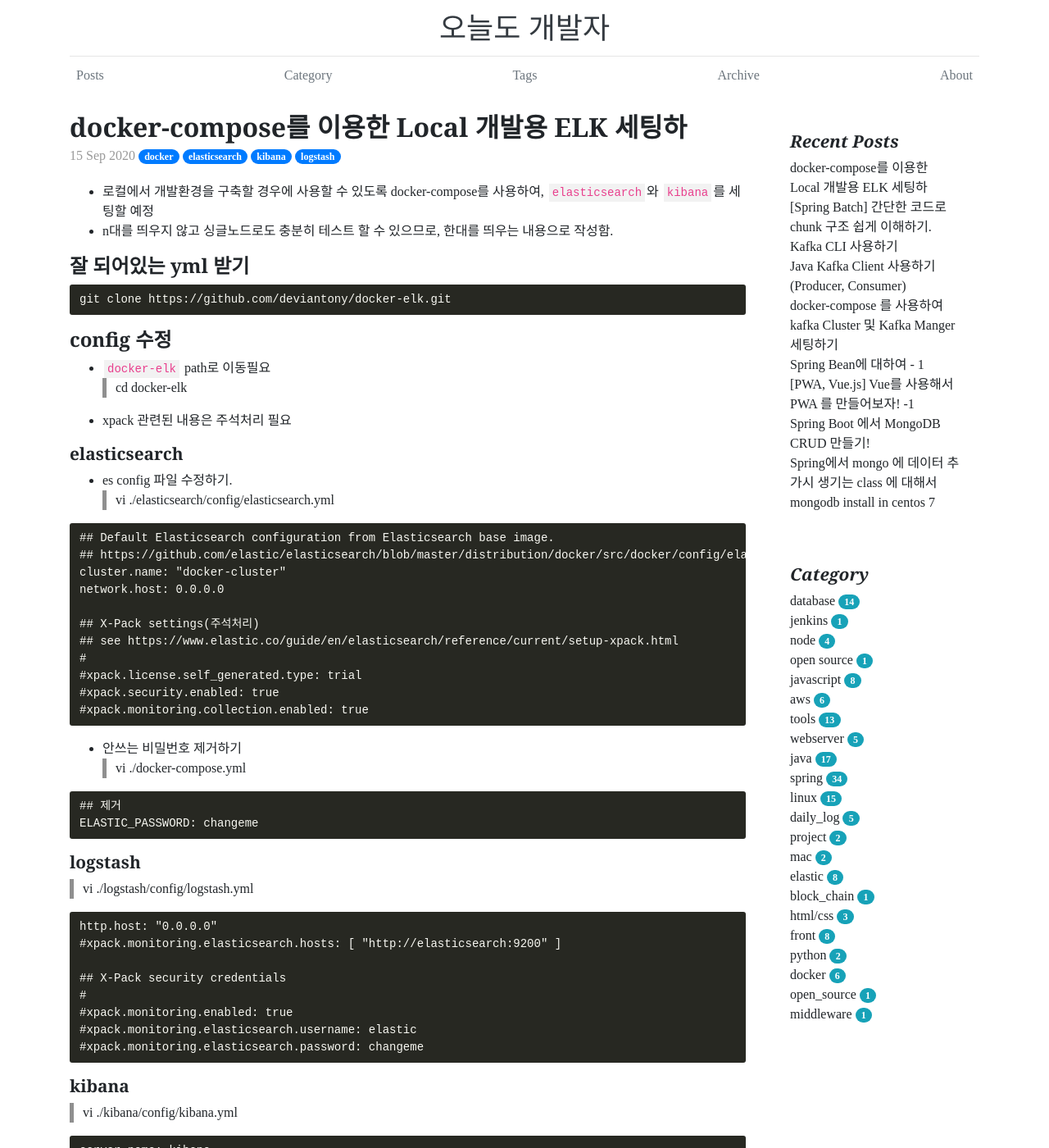
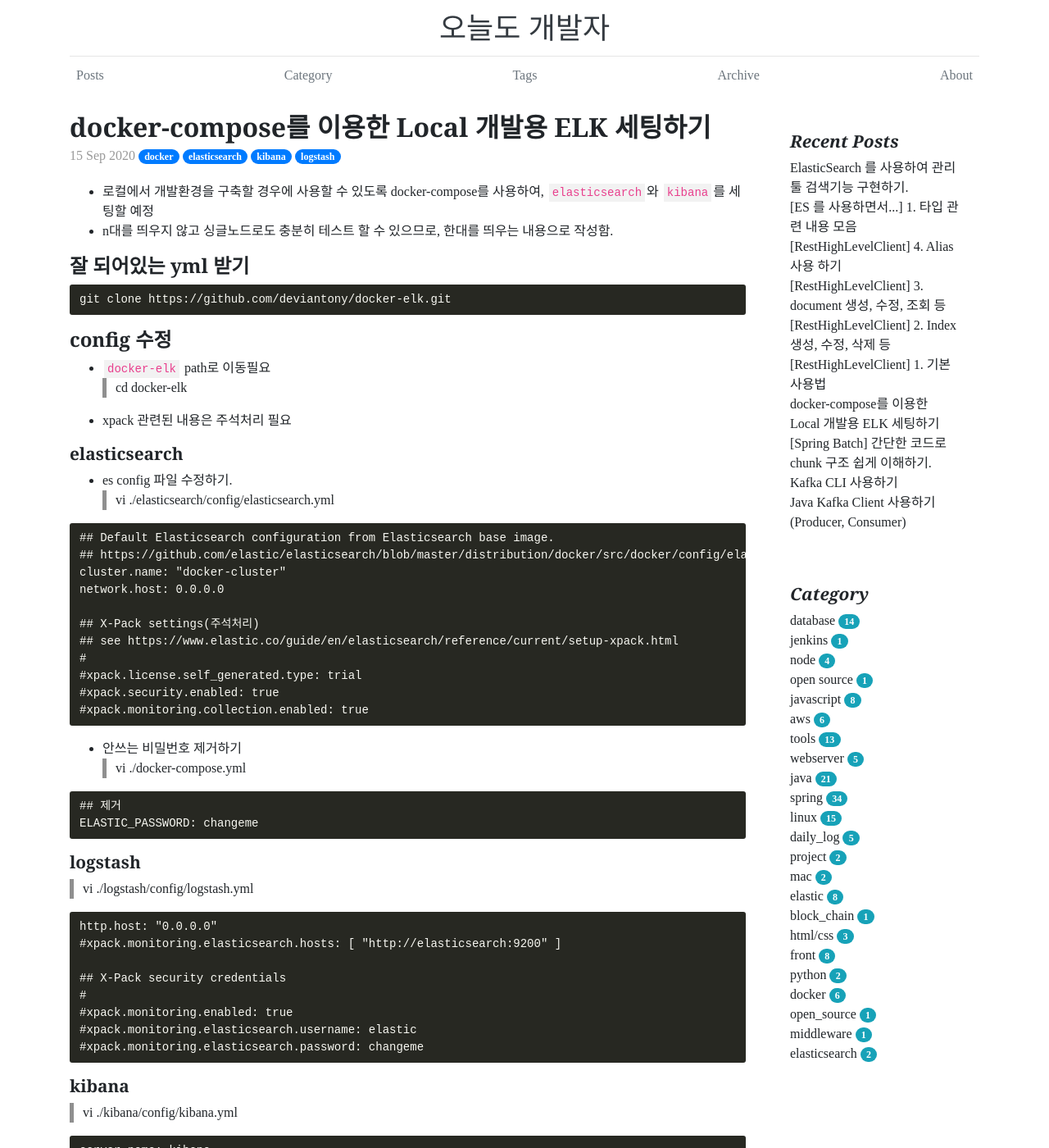
Before and after one commit to akageun/akageun.github.io, a Jekyll site: the page built from _posts/2020-09-15-es-docker-compose-local.md, in a window 1280 px wide and 1400 px high. Shown: the whole window at 82% size. Built offline with Jekyll 4.4.1, drawn with Linux system fonts in a browser that asks for light colours; some web fonts are replaced; comment, search, counter and statistics services are not loaded; some of the changed text lies outside the part shown.

Commit message:
중간 커밋

```diff
--- a/_posts/2020-09-15-es-docker-compose-local.md
+++ b/_posts/2020-09-15-es-docker-compose-local.md
@@ -1,6 +1,6 @@
 ---
 layout: post
-title:  "docker-compose를 이용한 Local 개발용 ELK 세팅하"
+title:  "docker-compose를 이용한 Local 개발용 ELK 세팅하기"
 date:   2020-09-15 09:00:00 +0900
 categories:
  - docker
--- /dev/null
+++ b/_posts/2020-09-15-how-to-use-elasticsearch-in-java-01.md
@@ -0,0 +1,12 @@
+---
+layout: post
+title:  "[RestHighLevelClient] 1. 기본 사용법"
+date:   2020-09-15 09:00:00 +0900
+categories:
+ - java
+tags:
+ - elasticsearch
+ - kibana
+ - logstash
+ - java
+---
--- /dev/null
+++ b/_posts/2020-09-15-how-to-use-elasticsearch-in-java-02.md
@@ -0,0 +1,12 @@
+---
+layout: post
+title:  "[RestHighLevelClient] 2. Index 생성, 수정, 삭제 등"
+date:   2020-09-15 09:00:00 +0900
+categories:
+ - java
+tags:
+ - elasticsearch
+ - kibana
+ - logstash
+ - java
+---
--- /dev/null
+++ b/_posts/2020-09-15-how-to-use-elasticsearch-in-java-03.md
@@ -0,0 +1,12 @@
+---
+layout: post
+title:  "[RestHighLevelClient] 3. document 생성, 수정, 조회 등"
+date:   2020-09-15 09:00:00 +0900
+categories:
+ - java
+tags:
+ - elasticsearch
+ - kibana
+ - logstash
+ - java
+---
--- /dev/null
+++ b/_posts/2020-09-15-how-to-use-elasticsearch-in-java-04.md
@@ -0,0 +1,12 @@
+---
+layout: post
+title:  "[RestHighLevelClient] 4. Alias 사용 하기"
+date:   2020-09-15 09:00:00 +0900
+categories:
+ - java
+tags:
+ - elasticsearch
+ - kibana
+ - logstash
+ - java
+---
--- /dev/null
+++ b/_posts/2020-09-20-using-elasticsearch-01.md
@@ -0,0 +1,29 @@
+---
+layout: post
+title:  "[ES 를 사용하면서...] 1. 타입 관련 내용 모음 "
+date:   2020-09-20 09:00:00 +0900
+categories:
+ - elasticsearch
+tags:
+ - elasticsearch
+ - kibana
+ - logstash
+---
+
+- 엘라스틱서치를 사용하면서 헷갈리는 부분을 찾아서 정리한 내용들 모음 입니다.
+
+## 문자열 타입(text vs keyword)
+- 둘다 문자열 관련 타입
+- ES 5 부터 `String Type`이 `text` 와 `keyword` 두개로 변경됨.
+
+#### text
+- 전문검색 가능(full-text)
+- 색인 전 형태소 기반으로 분리하여 저장함.
+
+#### keyword
+- 단순 검색
+- 집계/필터링/정렬 등이 가능
+
+
+## Date 관련
+-
--- /dev/null
+++ b/_posts/2020-09-30-create-a-search-using-es.md
@@ -0,0 +1,15 @@
+---
+layout: post
+title:  "ElasticSearch 를 사용하여 관리툴 검색기능 구현하기."
+date:   2020-09-30 09:00:00 +0900
+categories:
+ - elasticsearch
+tags:
+ - elasticsearch
+ - kibana
+ - logstash
+ - java
+---
+
+- RDB 에서 like 검색이 부담스러워지기 시작했다.
+- 좀 더 확정성 있게 검색환경을 구축하고 싶다.
```
